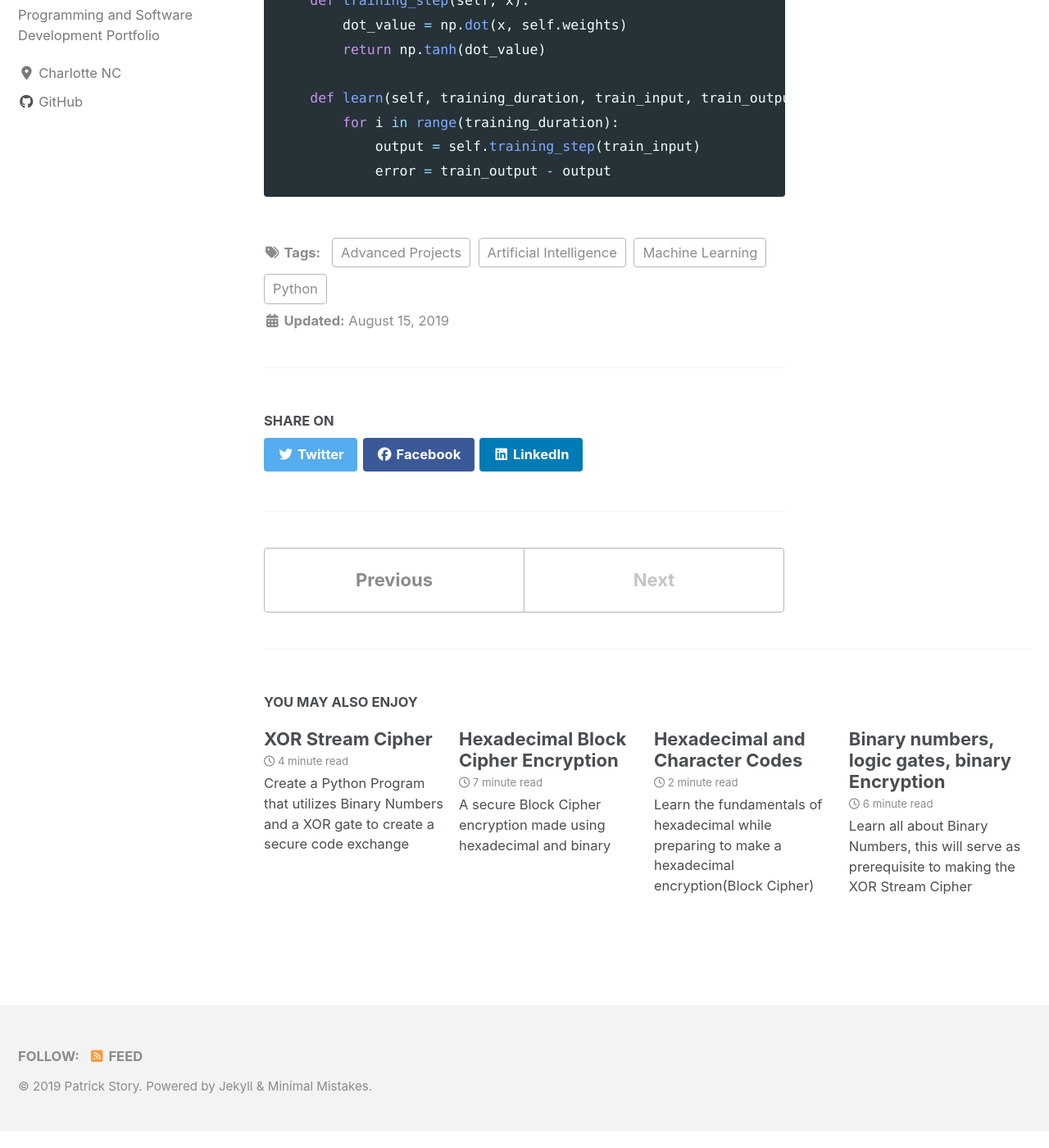
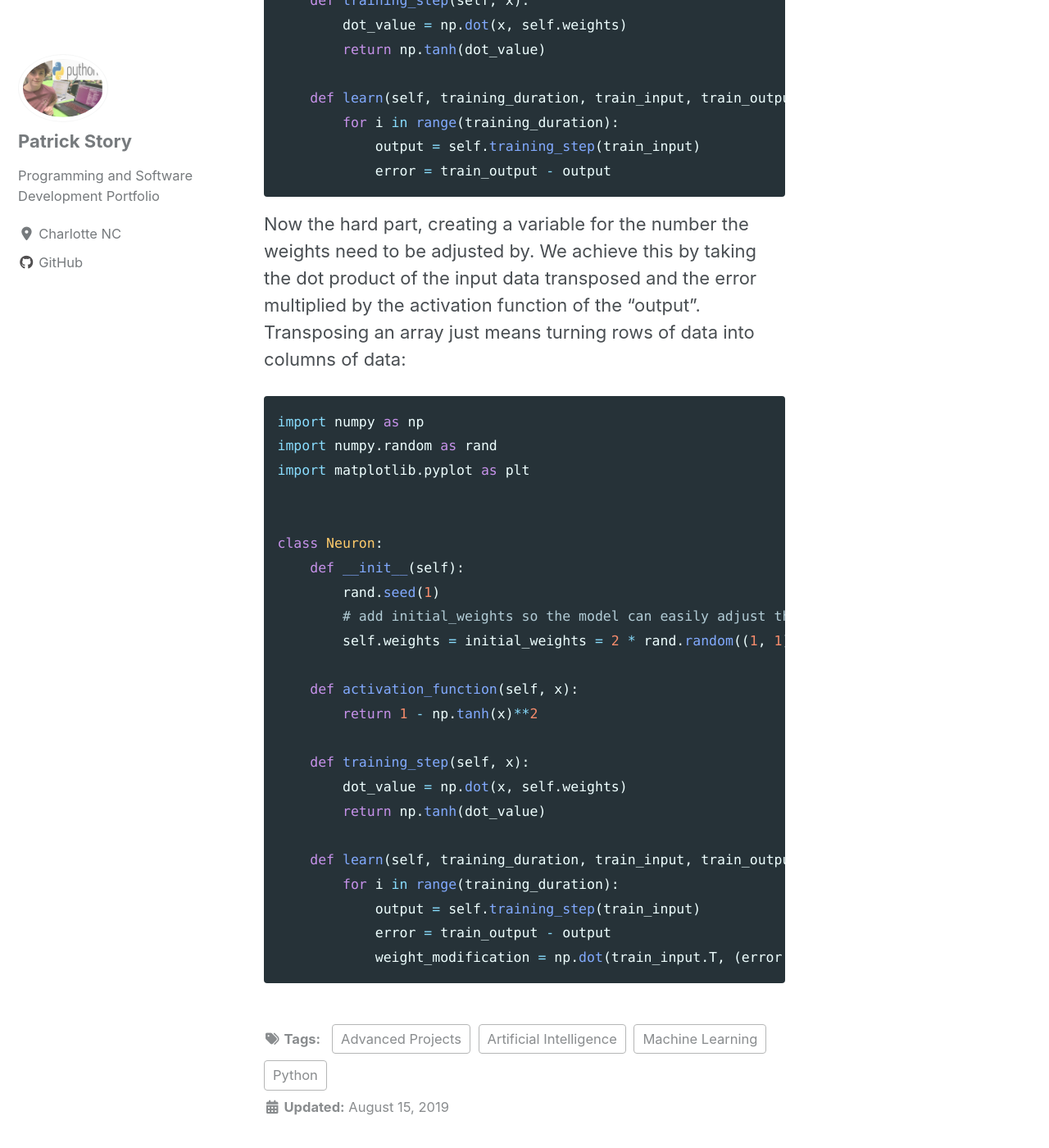
Before and after one commit to Patchyst/Patchyst.github.io, a Jekyll site: the page built from _posts/2019-08-15-My_First_Machine_Learning_Model.md, in a window 1280 px wide and 1400 px high, scrolled down 9528 px. Shown: the whole window at 82% size. Built offline with Jekyll 4.4.1, drawn with Linux system fonts in a browser that asks for light colours; cached includes are drawn as plain includes; nearby versions of some CDN libraries.

Commit message:
updating build a neuron

````diff
--- a/_posts/2019-08-15-My_First_Machine_Learning_Model.md
+++ b/_posts/2019-08-15-My_First_Machine_Learning_Model.md
@@ -155,3 +155,29 @@ class Neuron:
             output = self.training_step(train_input)
             error = train_output - output
 ```
+Now the hard part, creating a variable for the number the weights need to be adjusted by. We achieve this by taking the dot product of the input data transposed and the error multiplied by the activation function of the "output". Transposing an array just means turning rows of data into columns of data:
+```python
+import numpy as np
+import numpy.random as rand
+import matplotlib.pyplot as plt
+
+
+class Neuron:
+    def __init__(self):
+        rand.seed(1)
+        # add initial_weights so the model can easily adjust the weights
+        self.weights = initial_weights = 2 * rand.random((1, 1)) - 1
+
+    def activation_function(self, x):
+        return 1 - np.tanh(x)**2
+
+    def training_step(self, x):
+        dot_value = np.dot(x, self.weights)
+        return np.tanh(dot_value)
+
+    def learn(self, training_duration, train_input, train_output):
+        for i in range(training_duration):
+            output = self.training_step(train_input)
+            error = train_output - output
+            weight_modification = np.dot(train_input.T, (error * self.activation_function(output)))
+```
````
